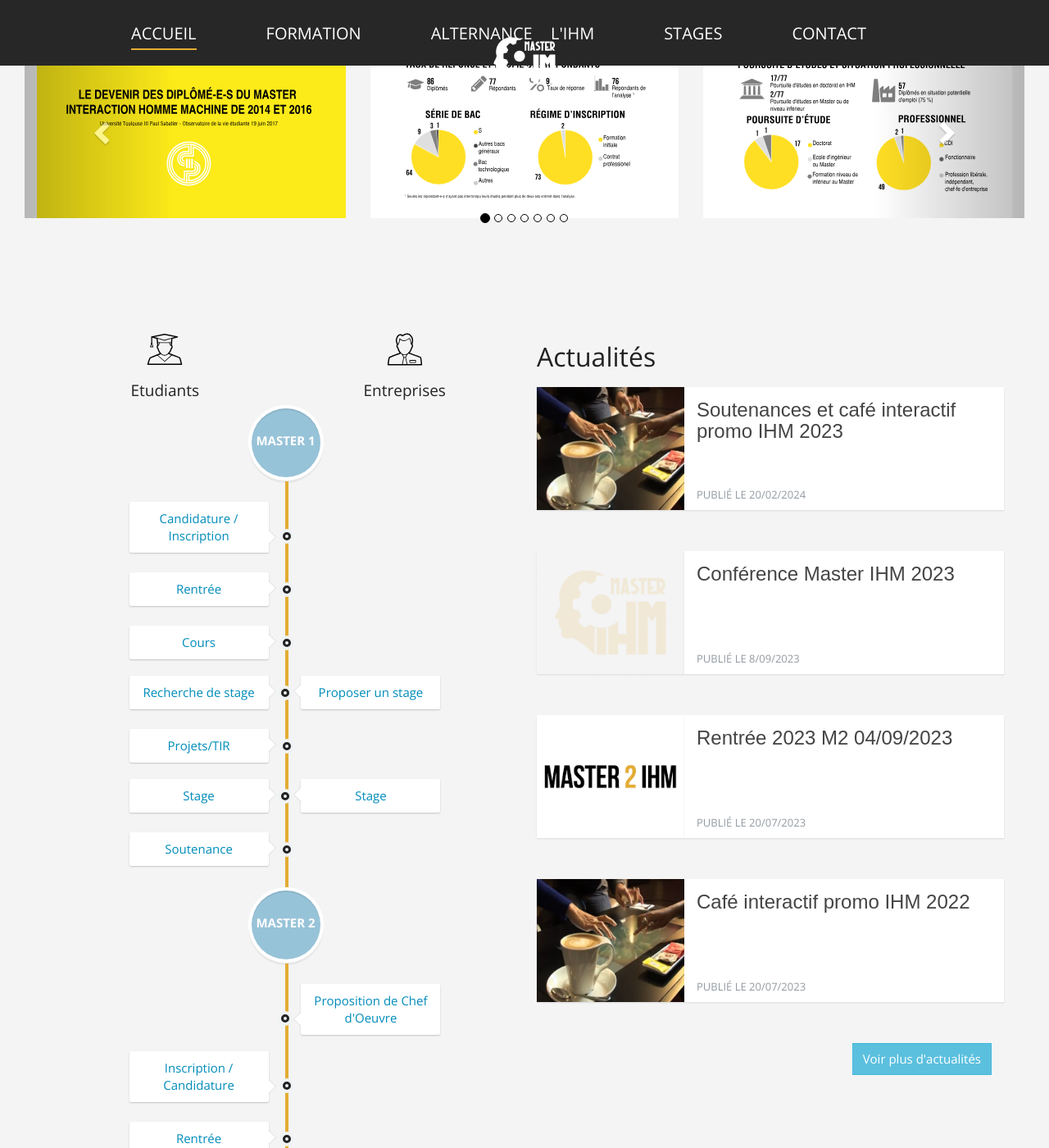
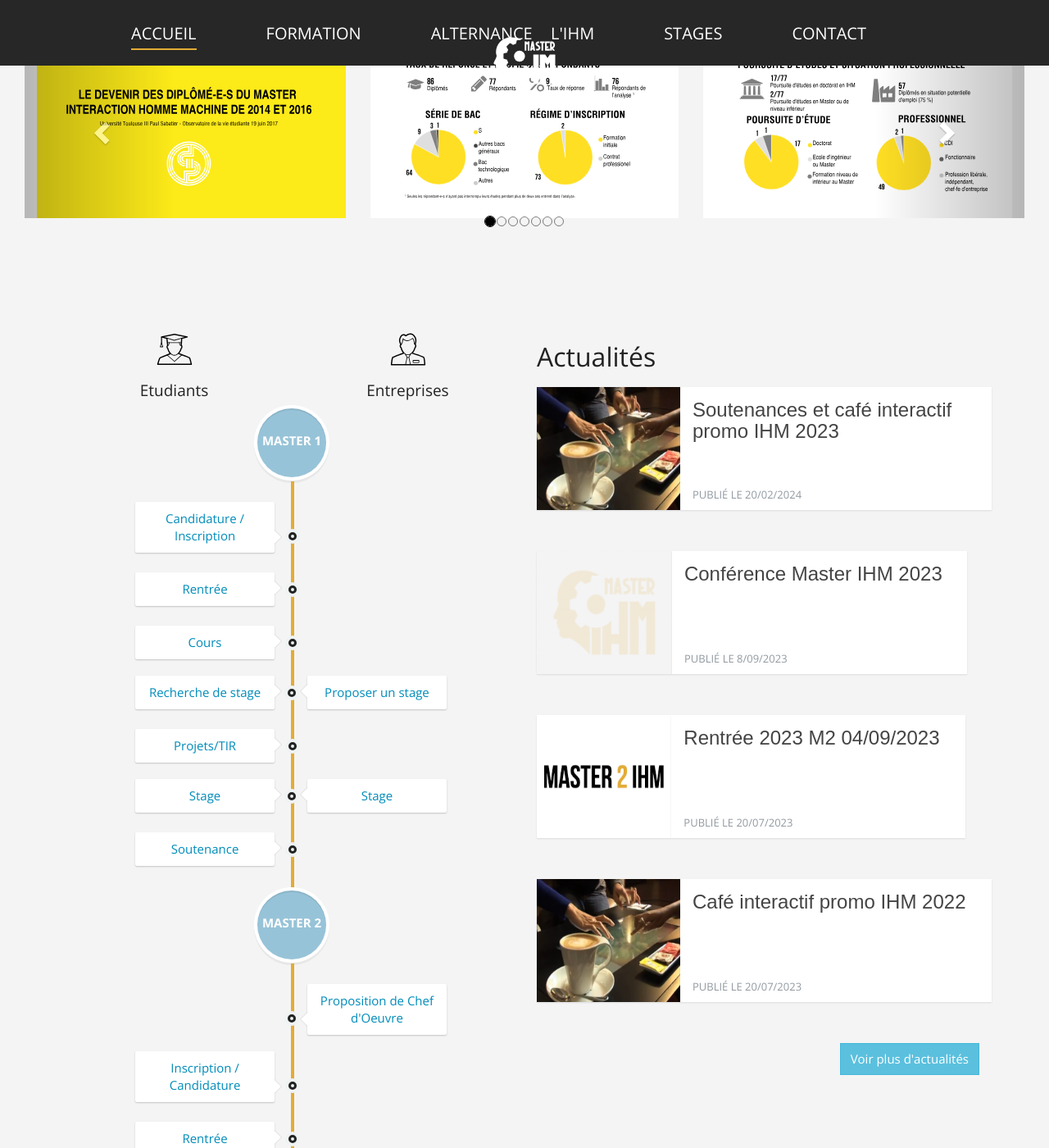
Before and after one commit to Master-IHM/master-ihm.github.io, a Jekyll site: the page built from _pages/index.md, in a window 1280 px wide and 1400 px high, scrolled down 340 px. Shown: the whole window at 82% size. Built offline with Jekyll 4.4.1, drawn with Linux system fonts in a browser that asks for light colours.

Commit message:
migration bootstrap4

```diff
--- a/_includes/head.html
+++ b/_includes/head.html
@@ -1,6 +1,7 @@
 <head>
     <meta name="viewport" content="width=device-width, initial-scale=1">
-    <link rel="stylesheet" href="https://maxcdn.bootstrapcdn.com/bootstrap/3.4.1/css/bootstrap.min.css">
+    <link rel="stylesheet" href="https://cdn.jsdelivr.net/npm/bootstrap@4.6.2/dist/css/bootstrap.min.css" integrity="sha384-xOolHFLEh07PJGoPkLv1IbcEPTNtaed2xpHsD9ESMhqIYd0nLMwNLD69Npy4HI+N" crossorigin="anonymous">
+    <!--<link rel="stylesheet" href="https://maxcdn.bootstrapcdn.com/bootstrap/3.4.1/css/bootstrap.min.css">-->
     <meta charset="utf-8">
     <title> Master IHM - Toulouse </title>
     <meta name="description" content="MASTER IHM website {{page.title}} page">
@@ -14,7 +15,8 @@
     <meta http-equiv="X-Frame-Options" content="SAMEORIGIN">
 
     <script src="https://ajax.googleapis.com/ajax/libs/jquery/3.7.1/jquery.min.js" integrity="sha384-1H217gwSVyLSIfaLxHbE7dRb3v4mYCKbpQvzx0cegeju1MVsGrX5xXxAvs/HgeFs" crossorigin="anonymous"></script>
-    <script src="https://maxcdn.bootstrapcdn.com/bootstrap/3.4.1/js/bootstrap.min.js" integrity="sha384-aJ21OjlMXNL5UyIl/XNwTMqvzeRMZH2w8c5cRVpzpU8Y5bApTppSuUkhZXN0VxHd" crossorigin="anonymous"></script>
+<!--    <script src="https://maxcdn.bootstrapcdn.com/bootstrap/3.4.1/js/bootstrap.min.js" integrity="sha384-aJ21OjlMXNL5UyIl/XNwTMqvzeRMZH2w8c5cRVpzpU8Y5bApTppSuUkhZXN0VxHd" crossorigin="anonymous"></script>!-->
+    <script src="https://cdn.jsdelivr.net/npm/bootstrap@4.6.2/dist/js/bootstrap.bundle.min.js" integrity="sha384-Fy6S3B9q64WdZWQUiU+q4/2Lc9npb8tCaSX9FK7E8HnRr0Jz8D6OP9dO5Vg3Q9ct" crossorigin="anonymous"></script>
     <link rel="apple-touch-icon" sizes="180x180" href="{{ '/assets/favicon/apple-touch-icon.png'| absolute_url}}">
     <link rel="icon" type="image/png" sizes="48x48" href="{{ '/assets/favicon/favicon.ico' | absolute_url}}">
     <link rel="icon" type="image/svg+xml" sizes="any" href="{{ '/assets/favicon/favicon.svg' | absolute_url}}">
--- a/_includes/nav.html
+++ b/_includes/nav.html
@@ -17,50 +17,50 @@
             <div class="center_left navbar-left">
                 <ul class="nav navbar-nav menu__list">
                     {% if page.menuname == "ACCUEIL" -%}
-                    <li class="menu__item menu__item--current">
+                    <li class="nav-item menu__item menu__item--current">
                     {%- else -%}
-                    <li class="menu__item ">
+                    <li class="nav-item menu__item ">
                     {%- endif %}
-                        <a class="menu__link" href="{{ site.base }}{% link _pages/index.md %}">ACCUEIL</a>
+                        <a class="nav-link menu__link" href="{{ site.base }}{% link _pages/index.md %}">ACCUEIL</a>
                     </li>
                     {% if page.menuname == "FORMATION" -%}
-                    <li class="menu__item menu__item--current">
+                    <li class="nav-item menu__item menu__item--current">
                     {%- else -%}
-                    <li class="menu__item ">
+                    <li class="nav-item menu__item ">
                     {%- endif %}
-                        <a class="menu__link" href="{{ site.base }}{% link _pages/formation.md %}">FORMATION</a>
+                        <a class="nav-link menu__link" href="{{ site.base }}{% link _pages/formation.md %}">FORMATION</a>
                     </li>
                     {% if page.menuname == "ALTERNANCE" -%}
-                    <li class="menu__item menu__item--current">
+                    <li class="nav-item menu__item menu__item--current">
                     {%- else -%}
-                     <li class="menu__item ">
+                     <li class="nav-item menu__item ">
                     {%- endif %}
-                        <a class="menu__link" href="{{ site.base }}{% link _pages/alternance.md %}">ALTERNANCE</a>
+                        <a class="nav-link menu__link" href="{{ site.base }}{% link _pages/alternance.md %}">ALTERNANCE</a>
                     </li>
                 </ul>
             </div>
             <div class="center_right navbar-right">
                 <ul class="nav navbar-nav menu__list">
                     {% if page.menuname == "IHM" -%}
-                    <li class="menu__item menu__item--current">
+                    <li class="nav-item menu__item menu__item--current">
                     {%- else -%}
-                    <li class="menu__item ">
+                    <li class="nav-item menu__item ">
                     {%- endif %}
-                        <a class="menu__link" href="{{ site.base }}{% link _pages/le-monde-de-l-ihm.md %}">L'IHM</a>
+                        <a class="nav-link menu__link" href="{{ site.base }}{% link _pages/le-monde-de-l-ihm.md %}">L'IHM</a>
                     </li>
                     {% if page.menuname == "EDT" -%}
-                    <li class="menu__item menu__item--current">
+                    <li class="nav-item menu__item menu__item--current">
                     {%- else -%}
-                    <li class="menu__item ">
+                    <li class="nav-item menu__item ">
                     {%- endif %}
-                        <a class="menu__link" href="{{ site.base }}{% link _pages/stages.md %}">STAGES</a>
+                        <a class="nav-link menu__link" href="{{ site.base }}{% link _pages/stages.md %}">STAGES</a>
                     </li>
                     {% if page.menuname == "CONTACT" -%}
-                    <li class="menu__item menu__item--current">
+                    <li class="nav-item menu__item menu__item--current">
                     {%- else -%}
-                    <li class="menu__item ">
+                    <li class="nav-item menu__item ">
                     {%- endif %}
-                        <a class="menu__link" href="{{ site.base }}{% link _pages/contact.md %}">CONTACT</a>
+                        <a class="nav-link menu__link" href="{{ site.base }}{% link _pages/contact.md %}">CONTACT</a>
                     </li>
                 </ul>
             </div>
--- a/_layouts/main.html
+++ b/_layouts/main.html
@@ -376,7 +376,7 @@
             <div class="container top-buffer bottom-buffer">
                 <h2 class="top-buffer bottom-buffer">Responsables de la formation</h2>
                 <div class="row top-buffer bottom-buffer">
-                    <div class="col-md-4">
+                    <div class="col-md-4 bottom-buffer">
                         <div class="resp">
                             <div class="resp__container">
                                 <div class="resp__photo">
--- a/assets/css/main.css
+++ b/assets/css/main.css
@@ -841,7 +841,7 @@
     }
 
     .menu__list {
-        margin-top: 5px;
+        margin-top: -35px;
         padding: 0;
         list-style-type: none;
     }
```
Also changed, not shown: assets/css/bootstrap-theme.css.
